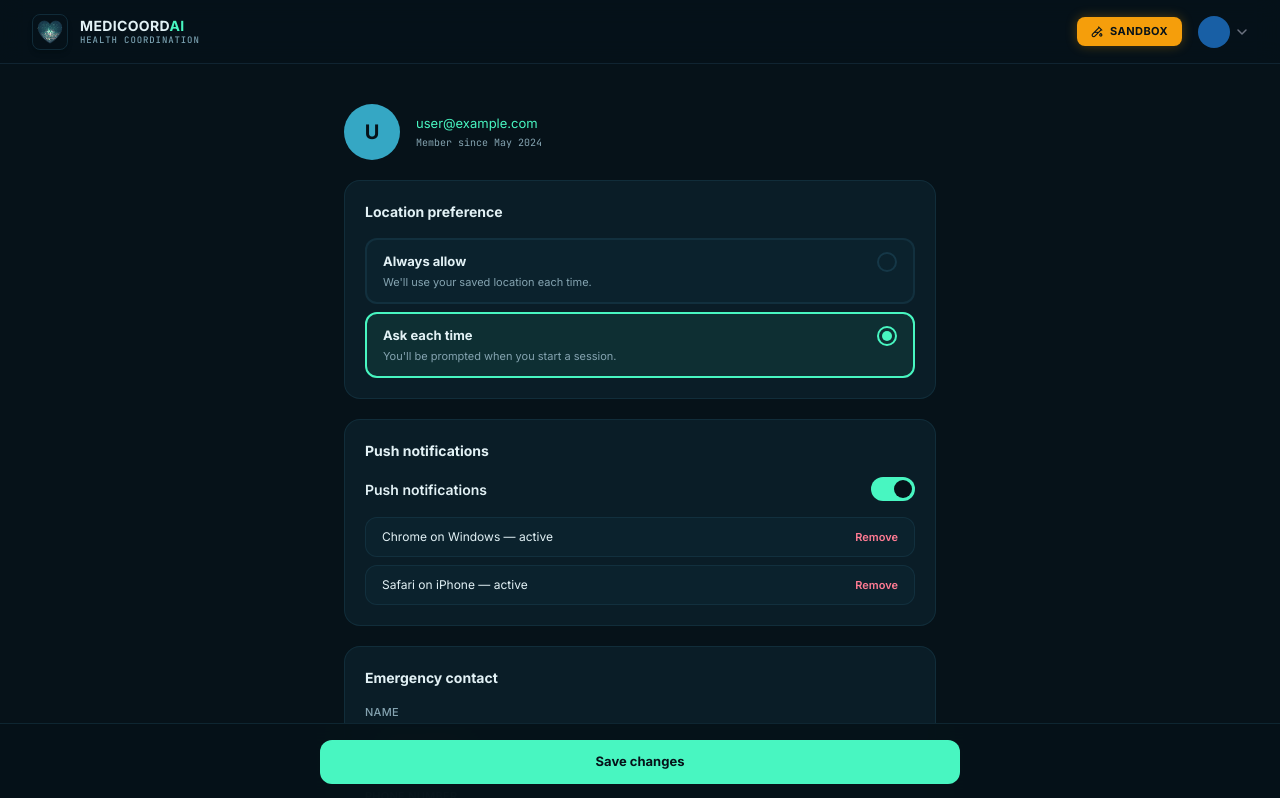
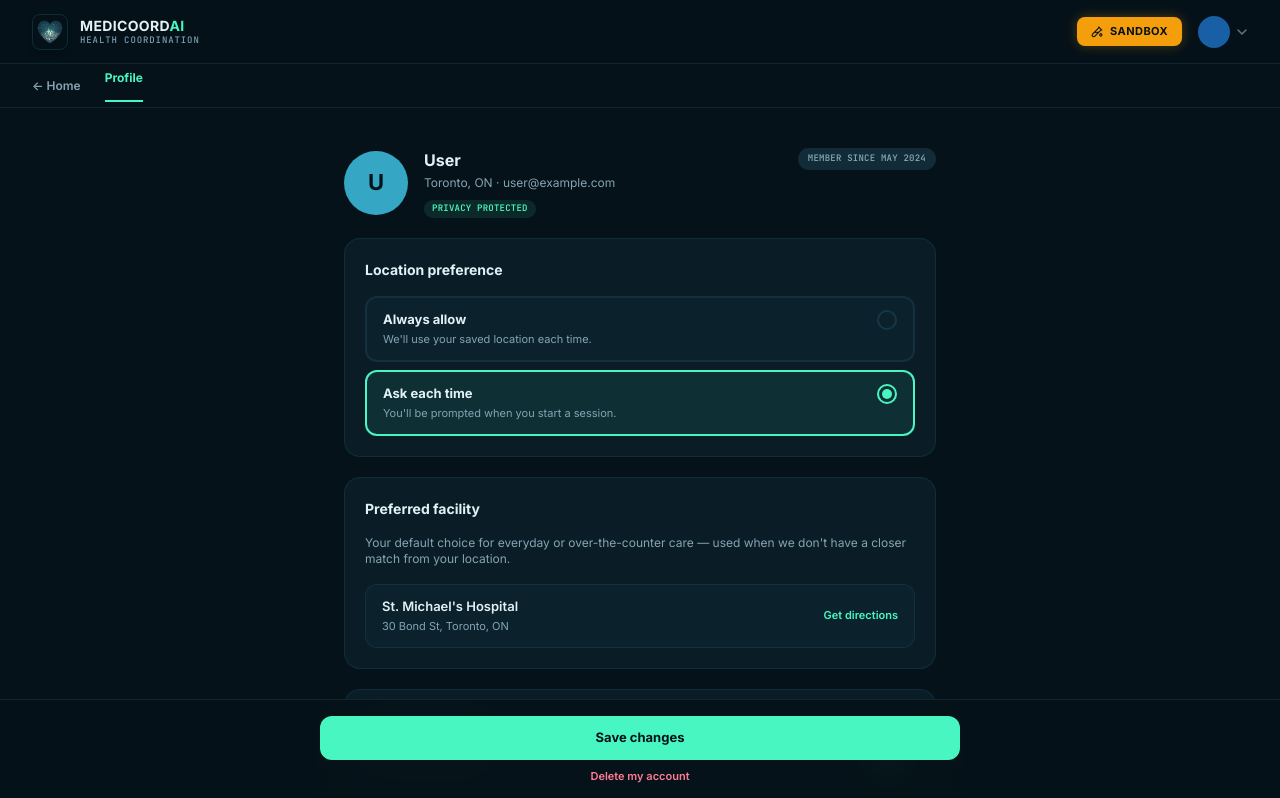
Before and after one commit to Maester-Khris/ai-healthtech-coordinator, a React (Vite) app in the folder webapp/: page /preview/profile in a window 1280 px wide. Shown: the top 798 px of the page. Built offline with nearby package versions, Linux system fonts and the light colour scheme; no server answers.

Commit message:
feat(profile): richer account header, Preferred facility section, delete-account link, desktop sub-nav

```diff
--- a/webapp/src/pages/ProfilePage.tsx
+++ b/webapp/src/pages/ProfilePage.tsx
@@ -1,5 +1,6 @@
 import { useState } from 'react'
 import type { ReactNode } from 'react'
+import { Link } from 'react-router-dom'
 import { useBreakpoint } from '../hooks/useBreakpoint'
 import { MobileTopBar } from '../components/mobile/MobileTopBar'
 import { WebNavBar } from '../components/WebNavBar'
@@ -15,6 +16,10 @@ const PLACEHOLDER_DEVICES = [
   { id: 'device-1', label: 'Chrome on Windows — active' },
   { id: 'device-2', label: 'Safari on iPhone — active' },
 ]
+
+const EMAIL = 'user@example.com'
+const DISPLAY_NAME = EMAIL.split('@')[0].replace(/[._-]/g, ' ').replace(/\b\w/g, c => c.toUpperCase())
+const INITIALS = EMAIL[0].toUpperCase()
 
 function SectionCard({ title, children }: { title: string; children: ReactNode }) {
   return (
@@ -56,29 +61,64 @@ export default function ProfilePage() {
 
       {isMobile && <DrawerMenu isOpen={drawerOpen} onClose={() => setDrawerOpen(false)} />}
 
+      {!isMobile && (
+        <div
+          className="flex items-center gap-6 px-8"
+          style={{ height: 44, borderBottom: '1px solid rgba(28, 70, 89, 0.4)' }}
+        >
+          <Link
+            to="/app"
+            className="text-[12px] font-semibold no-underline"
+            style={{ color: '#85A4B1', fontFamily: 'var(--font-sans)' }}
+          >
+            ← Home
+          </Link>
+          <span
+            className="text-[12px] font-bold"
+            style={{ color: '#48F6C1', fontFamily: 'var(--font-sans)', borderBottom: '2px solid #48F6C1', paddingBottom: 13 }}
+          >
+            Profile
+          </span>
+        </div>
+      )}
+
       <div
         className="mx-auto flex flex-col gap-5 w-full"
         style={{
           maxWidth: isMobile ? undefined : 640,
-          padding: isMobile ? '24px 16px 100px' : '40px 24px 120px',
+          padding: isMobile ? '24px 16px 120px' : '40px 24px 140px',
           marginTop: isMobile ? 56 : 0,
         }}
       >
+        <div className="flex items-start justify-between gap-4">
           <div className="flex items-center gap-4">
             <div
               className="rounded-full flex items-center justify-center flex-none"
-            style={{ width: 56, height: 56, background: '#35A7C4', color: '#061219', fontWeight: 700, fontSize: 20 }}
+              style={{ width: 64, height: 64, background: '#35A7C4', color: '#061219', fontWeight: 700, fontSize: 22 }}
             >
-            U
+              {INITIALS}
             </div>
             <div>
-            <p className="text-[13px]" style={{ color: '#48F6C1', fontFamily: 'var(--font-sans)' }}>
-              user@example.com
+              <p className="text-[16px] font-bold" style={{ color: '#E2F1F5', fontFamily: 'var(--font-sans)' }}>
+                {DISPLAY_NAME}
               </p>
-            <p className="text-[10px] mt-0.5" style={{ color: '#85A4B1', fontFamily: 'var(--font-mono)' }}>
+              <p className="text-[12px] mt-0.5" style={{ color: '#85A4B1', fontFamily: 'var(--font-sans)' }}>
+                Toronto, ON · {EMAIL}
+              </p>
+              <span
+                className="inline-block mt-2 text-[9px] font-bold uppercase tracking-wide px-2 py-0.5 rounded-full"
+                style={{ background: 'rgba(72, 246, 193, 0.1)', color: '#48F6C1', fontFamily: 'var(--font-mono)' }}
+              >
+                Privacy protected
+              </span>
+            </div>
+          </div>
+          <span
+            className="text-[9px] font-bold uppercase tracking-wide px-2.5 py-1 rounded-full flex-none"
+            style={{ background: 'rgba(28, 70, 89, 0.5)', color: '#85A4B1', fontFamily: 'var(--font-mono)' }}
+          >
             Member since May 2024
-            </p>
-          </div>
+          </span>
         </div>
 
         <SectionCard title="Location preference">
@@ -95,6 +135,33 @@ export default function ProfilePage() {
               selected={locationPref === 'ask'}
               onSelect={() => setLocationPref('ask')}
             />
+          </div>
+        </SectionCard>
+
+        <SectionCard title="Preferred facility">
+          <p className="text-[12px] leading-snug" style={{ color: '#85A4B1', fontFamily: 'var(--font-sans)' }}>
+            Your default choice for everyday or over-the-counter care — used when we don't have a closer match from
+            your location.
+          </p>
+          <div
+            className="flex items-center justify-between px-4 py-3 rounded-xl"
+            style={{ background: 'rgba(19, 46, 60, 0.3)', border: '1px solid rgba(28, 70, 89, 0.4)' }}
+          >
+            <div>
+              <p className="text-[13px] font-semibold" style={{ color: '#E2F1F5', fontFamily: 'var(--font-sans)' }}>
+                St. Michael's Hospital
+              </p>
+              <p className="text-[11px] mt-0.5" style={{ color: '#85A4B1', fontFamily: 'var(--font-sans)' }}>
+                30 Bond St, Toronto, ON
+              </p>
+            </div>
+            <button
+              type="button"
+              className="text-[11px] font-semibold flex-none"
+              style={{ color: '#48F6C1', fontFamily: 'var(--font-sans)' }}
+            >
+              Get directions
+            </button>
           </div>
         </SectionCard>
 
@@ -165,7 +232,7 @@ export default function ProfilePage() {
       </div>
 
       <div
-        className="fixed bottom-0 left-0 right-0 flex justify-center"
+        className="fixed bottom-0 left-0 right-0 flex flex-col items-center gap-2"
         style={{
           background: 'rgba(6, 18, 25, 0.95)',
           backdropFilter: 'blur(16px)',
@@ -180,6 +247,13 @@ export default function ProfilePage() {
         >
           Save changes
         </button>
+        <button
+          type="button"
+          className="text-[11px] font-semibold"
+          style={{ color: '#FF7B93', fontFamily: 'var(--font-sans)' }}
+        >
+          Delete my account
+        </button>
       </div>
     </div>
   )
```
Lines whose indentation alone changed are shown as unchanged.
